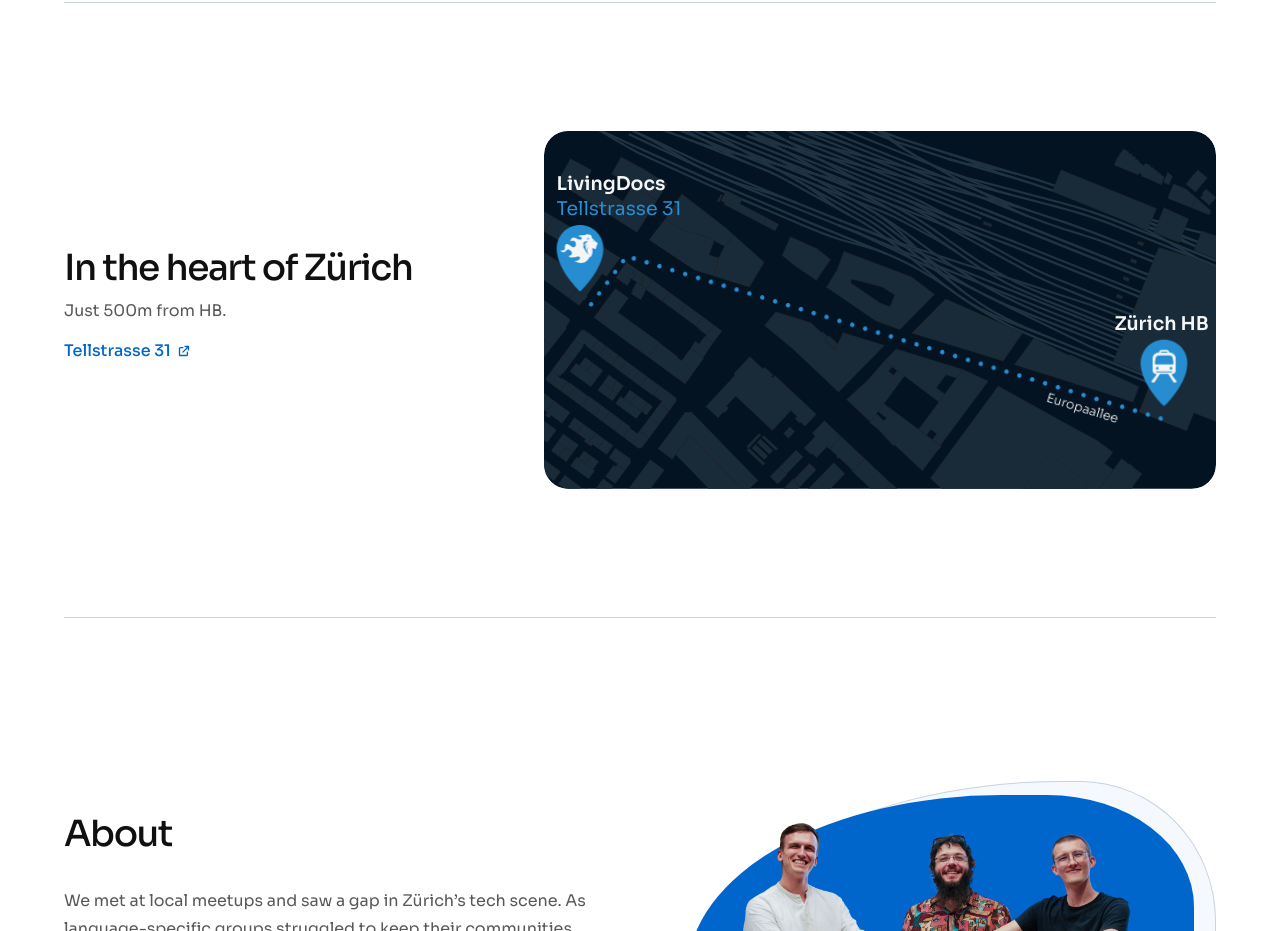
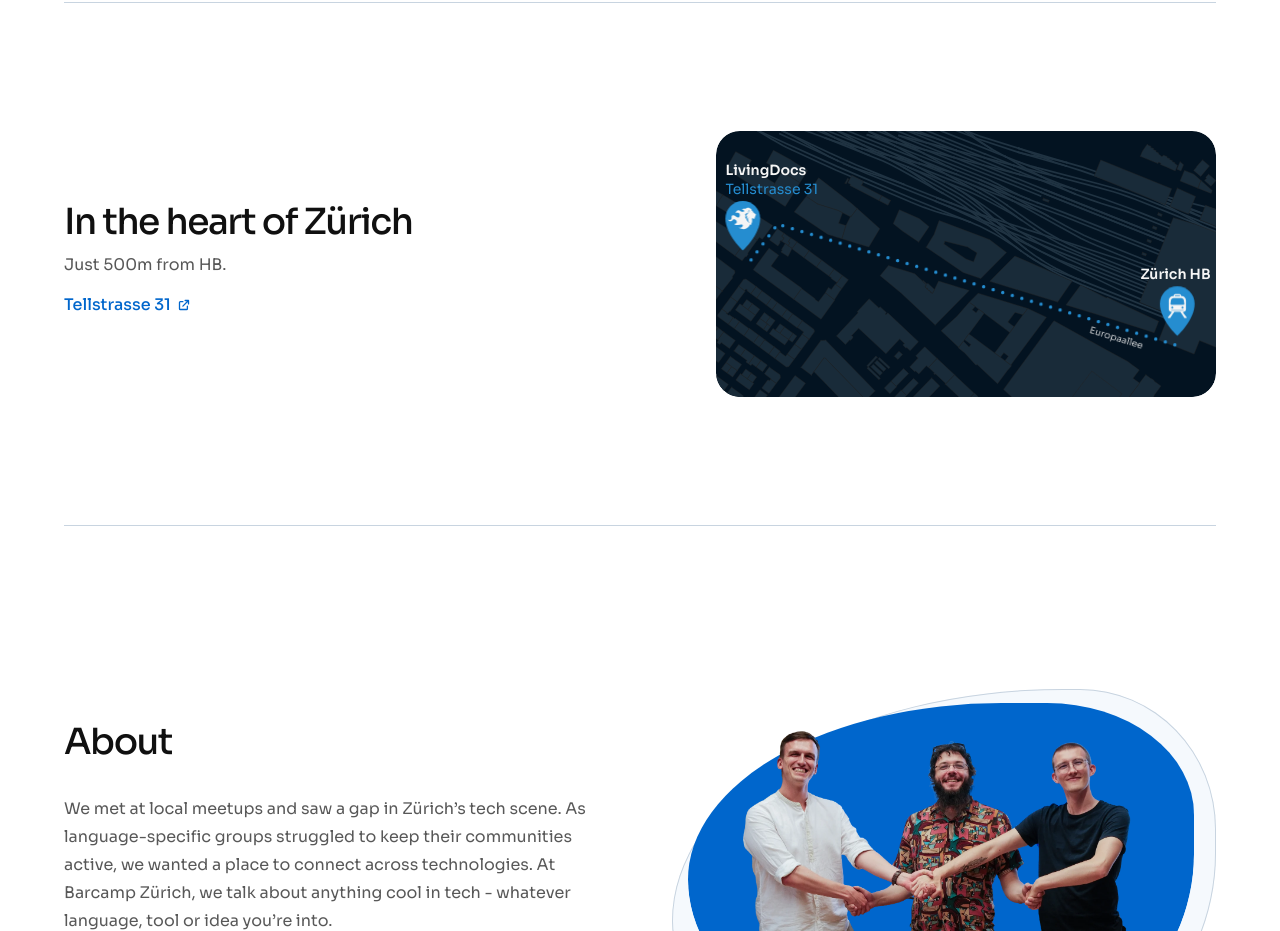
Before and after one commit to haladamateusz/barcamp-zurich, an Astro site: page / in a window 1280 px wide. Shown: the part 1440-2371 px from the top of the page. Built offline with nearby package versions, Linux system fonts and the light colour scheme; Astro itself is replaced by a stand-in of ours.

Commit message:
Reduce location map size for better visual balance

```diff
--- a/src/components/Location.astro
+++ b/src/components/Location.astro
@@ -124,7 +124,8 @@ const mapSvg = mapAsset.slice(mapAsset.indexOf('<svg'));
 		a { transition: none; }
 	}
 	.location-map {
-		width: 100%;
+		width: min(100%, 31.25rem);
+		justify-self: end;
 		overflow: hidden;
 		border-radius: var(--content-radius);
 		/* Clip the composed SVG once so off-canvas strokes cannot fringe the corners. */
@@ -147,5 +148,6 @@ const mapSvg = mapAsset.slice(mapAsset.indexOf('<svg'));
 	}
 	@media (max-width: 47.999rem) {
 		.location { grid-template-columns: 1fr; }
+		.location-map { justify-self: start; }
 	}
 </style>
```
Also changed, not shown: .ui-craft/brief.md.
